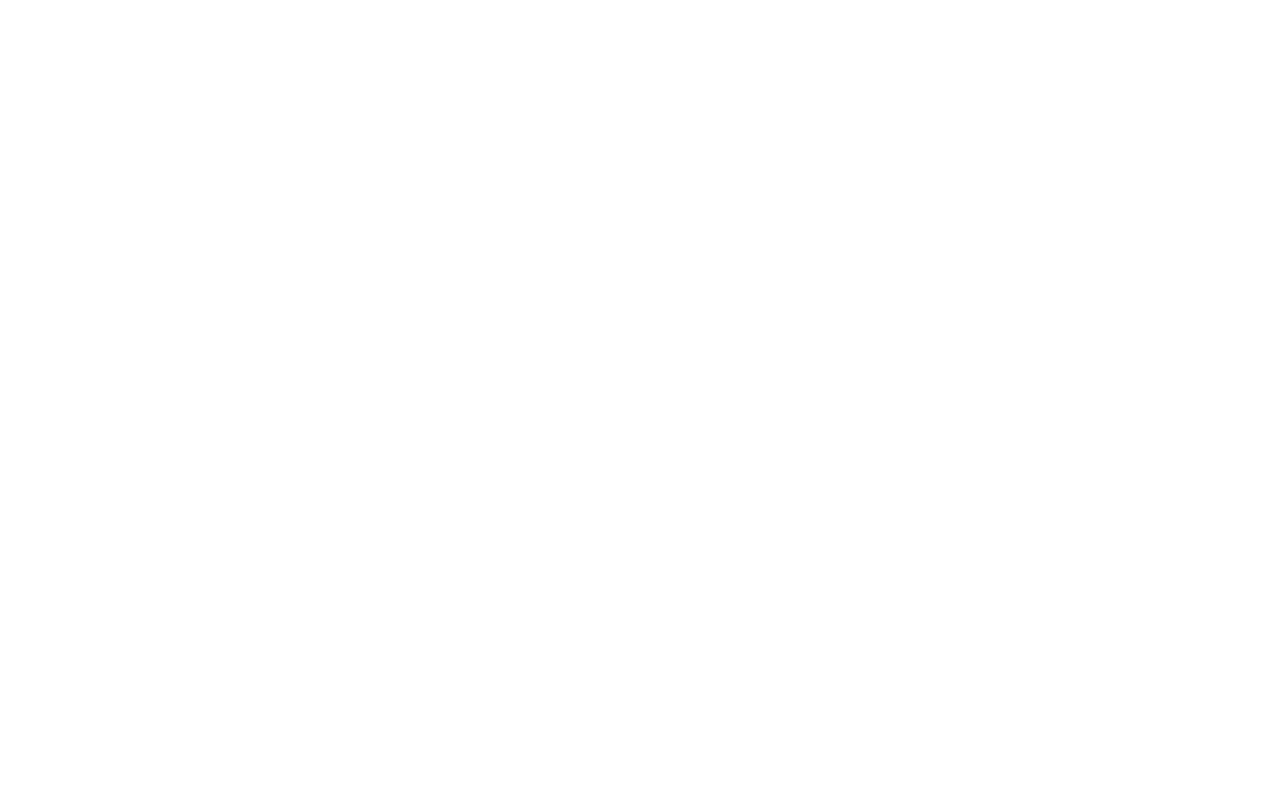
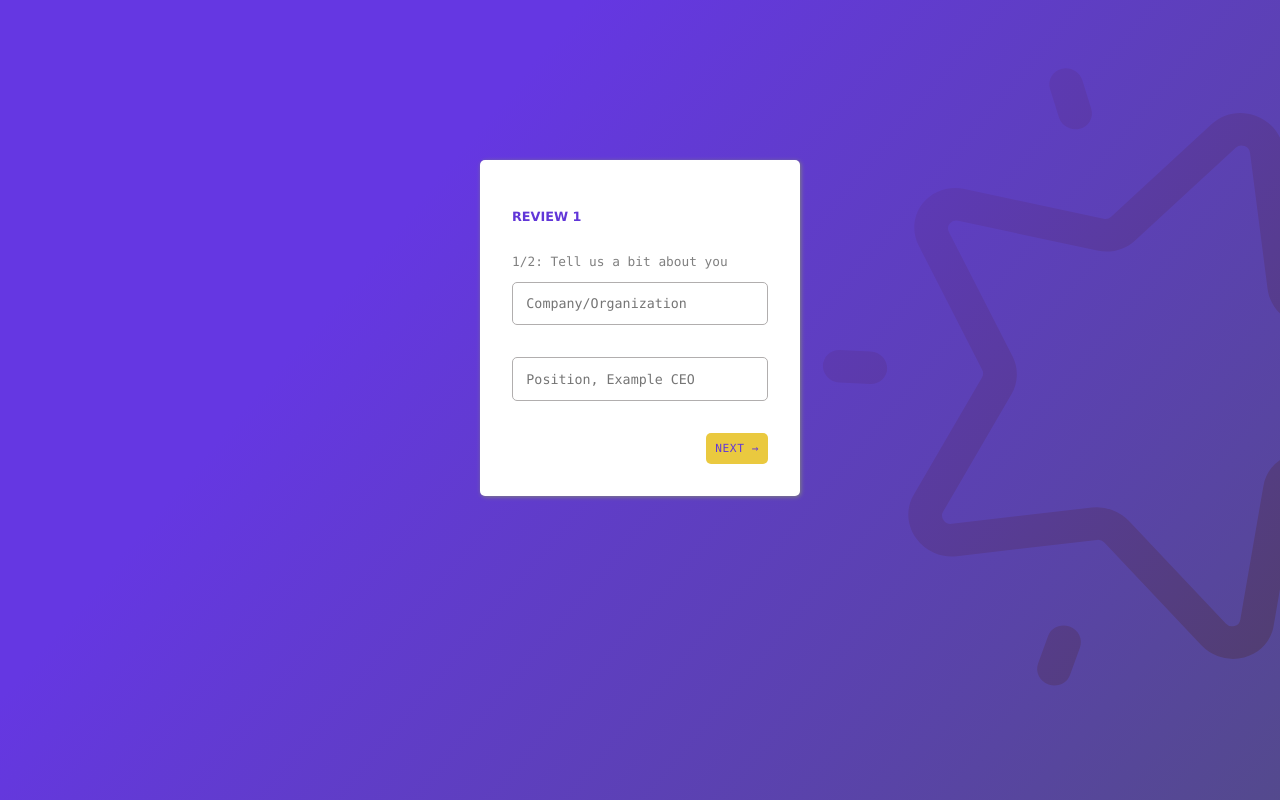
Before and after one commit to ccmelas/leavemeareview, a React (Create React App) app: page /review/1 in a window 1280 px wide. Built offline with nearby package versions, Linux system fonts and the light colour scheme.

Commit message:
Adds new folder for page-level components and adds the AddReview.js page

```diff
--- a/src/components/AuthForm.js
+++ b/src/components/AuthForm.js
@@ -37,6 +37,15 @@
         font-weight: bold;
         text-decoration: none;
     }
+
+    .right {
+        text-align: right;
+    }
+
+    .d-flex {
+        display: flex;
+        justify-content: space-between;
+    }
 `;
 
 const AuthForm = (props) => (
--- a/src/components/Button.js
+++ b/src/components/Button.js
@@ -5,12 +5,12 @@
 
 const StyledButton = styled.button`
     color: ${props => props.scheme === 'google' ? '#FFFFFF': '#6136D8'};
-    padding: ${props => props.length === 'block' ? '.8em' : '1em 2em'};
+    padding: ${props => props.small ? '.8em' : '1em 2em'};
     text-transform: uppercase;
     font-weight: ${props => props.bold ? 'bold': 'normal'};
     background: ${props => props.scheme === 'google' ? '#C44040': '#EAC93F'};
     border-radius: 5px;
-    font-size: 90%;
+    font-size: ${props => props.small ? '70%' : '80%'};
     letter-spacing: .05em;
     border: 0;
     transition: .5s all ease-in-out;
@@ -29,11 +29,12 @@
 
 class Button extends Component {
     render() {
-        const { bold, type } = this.props;
+        const { bold, type, small } = this.props;
 
         return (
             <StyledButton {...this.props}
                 bold={Boolean(bold)}
+                small={Boolean(small)}
                 type={type}>
                 {this.props.children}
             </StyledButton>
@@ -43,13 +44,15 @@
 
 Button.propTypes = {
     length: PropTypes.string,
-    scheme: PropTypes.string
+    scheme: PropTypes.string,
+    onClick: PropTypes.func
 };
 
 Button.defaultProps = {
     length: 'auto',
     scheme: 'primary',
-    type: 'button'
+    type: 'button',
+    onClick: () => {}
 };
 
 export default Button;
--- a/src/components/InputGroup.js
+++ b/src/components/InputGroup.js
@@ -8,7 +8,7 @@
         margin-bottom: 5px;
     }
 
-    input {
+    input, textarea {
         display: block;
         width: 100%;
         border-radius: 5px;
@@ -19,7 +19,7 @@
         font-family: Monaco, sans-serif;
     }
 
-    input:focus {
+    input:focus, textarea:focus {
         outline: 0;
         border-width: 2px;
     }
@@ -28,7 +28,7 @@
 
 const InputGroup = (props) => (
     <StyledInputGroup>
-        <input {...props}/>
+        { props.type === "textarea"  ? <textarea {...props}></textarea> : <input {...props}/>}
     </StyledInputGroup>
 );
 
--- a/src/index.js
+++ b/src/index.js
@@ -4,9 +4,10 @@
 import './index.css';
 import * as serviceWorker from './serviceWorker';
 
-import Home from './components/Home';
-import Login from './components/Login';
-import Register from './components/Register';
+import Home from './pages/Home';
+import Login from './pages/Login';
+import Register from './pages/Register';
+import AddReview from './pages/AddReview';
 
 const Routing = (
     <Router>
@@ -14,6 +15,7 @@
             <Route exact path="/" component={ Home }></Route>
             <Route path="/login" component={ Login }></Route>
             <Route path="/register" component={ Register }></Route>
+            <Route path="/review/:username" component={ AddReview }></Route>
         </Switch>
     </Router>
 )
--- /dev/null
+++ b/src/pages/AddReview.js
@@ -0,0 +1,87 @@
+import React, { Component } from 'react'
+
+import MainBG from '../components/MainBG';
+import AuthForm from '../components/AuthForm';
+import InputGroup from '../components/InputGroup';
+import Button from '../components/Button';
+
+class AddReview extends Component {
+    state = {
+        page: 1
+    }
+
+    render() {
+        return (
+            <MainBG>
+                <AuthForm>
+                    <h4>Review { this.props.match.params.username }</h4>
+                    { this.renderTitle() }
+                    { this.renderBody() }
+                    { this.renderControls() }
+                </AuthForm>
+            </MainBG>
+        );
+    }
+
+    renderTitle() {
+        const title = this.state.page === 1 ?
+            ( <p>{this.state.page}/2: Tell us a bit about you</p>):
+            ( <p>{this.state.page}/2: Review Project</p>);
+
+        return title;
+    }
+
+    renderBody() {
+        let form = this.state.page === 1 ?
+            (
+                <div>
+                    <InputGroup type="text" placeholder="Company/Organization"/>
+                    <InputGroup type="text" placeholder="Position, Example CEO"/>
+                </div>
+            ) :
+            (
+                <div>
+                    <InputGroup type="textarea" rows="4" placeholder="Write your review" required/>
+                    <InputGroup type="text" placeholder="Project URL"/>
+                    <InputGroup type="text" placeholder="Project Relevant Tags"/>
+                </div>
+            );
+
+        return form;
+    }
+
+    renderControls() {
+        let controls = this.state.page === 1 ?
+            (
+                <div className="right">
+                    <Button small onClick={this.nextPage}>Next →</Button>
+                </div>
+            ) :
+
+            (
+                <div className="d-flex">
+                    <Button small onClick={this.previousPage}>← Previous</Button>
+                    <Button small type="submit">
+                        Save Review <span role="img" aria-label="Good">✅</span>
+                    </Button>
+                </div>
+            );
+
+        return controls;
+    }
+
+    nextPage = () => {
+        this.setState({
+            page: this.state.page + 1
+        });
+    }
+
+    previousPage = () => {
+        this.setState({
+            page: this.state.page - 1 || 1
+        });
+    }
+
+}
+
+export default AddReview;
--- a/src/components/Home.js
+++ b/src/pages/Home.js
@@ -2,9 +2,9 @@
 import styled from 'styled-components';
 import { Link } from 'react-router-dom';
 
-import MainBG from './MainBG';
-import StarColumn from './StarColumn';
-import Button from './Button';
+import MainBG from './../components/MainBG';
+import StarColumn from './../components/StarColumn';
+import Button from './../components/Button';
 
 const TextContainer = styled.div`
     height: 100vh;
```
Also changed, not shown: src/pages/Login.js (renamed from src/components/Login.js, +6 -5 lines), src/pages/Register.js (renamed from src/components/Register.js, +6 -5 lines).
